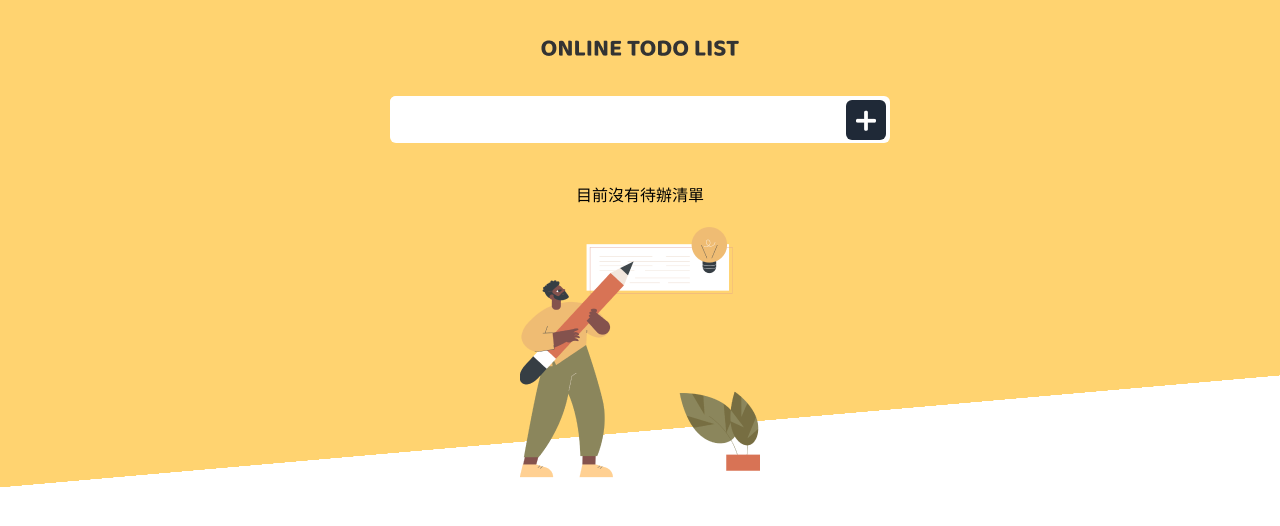
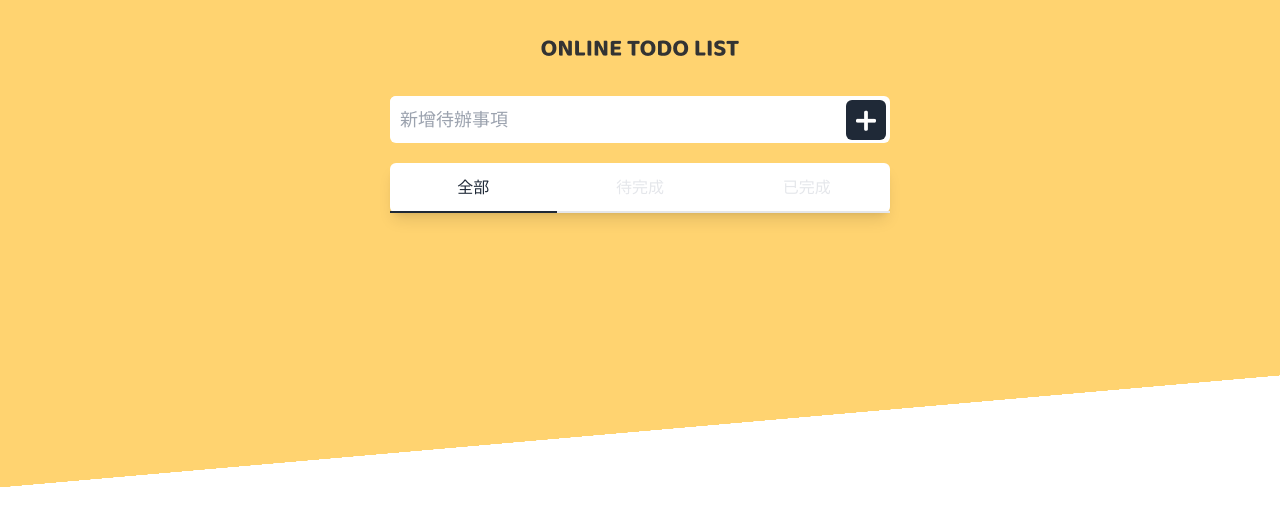
Before and after one commit to justin3737/ng-todolist, an Angular app: page / in a window 1280 px wide. Shown: the top 526 px of the page. Built offline with nearby package versions, Linux system fonts and the light colour scheme.

Commit message:
add tabs

```diff
--- a/src/app/app.component.html
+++ b/src/app/app.component.html
@@ -3,18 +3,41 @@
 </div>
 <div class="h-[520px] mx-auto w-[500px] xs:w-[90%]">
   <div class="flex w-full h-[47px] bg-white rounded-md place-content-between content-center " >
-    <input type="text" #task class="w-[455px] h-[45px] rounded-md text-lg p-[10px]"/>
+    <input type="text" #task class="w-[455px] h-[45px] rounded-md text-lg p-[10px]"
+      placeholder="新增待辦事項"/>
     <button type="button" (click)="addItem(task.value)"
       class="bg-gray-800 w-[40px] h-[40px] m-[4px] rounded-md">
       <img src="../assets/icon_add.png" class="m-auto"/>
     </button>
   </div>
   <div class="w-full h-fll mt-[20px]">
-    <div *ngIf="list.length === 0">
+    <div *ngIf="list.length !== 0">
       <div class="text-center py-[20px]">目前沒有待辦清單</div>
       <img class="block mx-auto pb-[30px]" src="../assets/bg_empty.png">
     </div>
-    <div *ngIf="list.length !== 0" class="bg-white shadow-lg rounded-md">
+    <div *ngIf="list.length === 0" class="bg-white shadow-lg rounded-md">
+      <div class="flex">
+        <div class="w-1/3 flex">
+          <button
+            class="w-full h-[50px] text-center border-b-2 border-solid border-b-gray-800
+            text-gray-800">
+            全部</button>
+        </div>
+        <div class="w-1/3 flex">
+          <button
+            class="w-full h-[50px] text-center border-b-2 border-solid border-b-gray-200
+            focus:border-b-gray-800 active:border-b-gray-800
+            text-gray-200 focus:text-gray-800 active:text-gray-800">
+          待完成</button>
+        </div>
+        <div class="w-1/3 flex">
+          <button
+            class="w-full h-[50px] text-center border-b-2 border-solid border-b-gray-200
+            focus:border-b-gray-800 active:border-b-gray-800
+            text-gray-200 focus:text-gray-800 active:text-gray-800">
+          已完成</button>
+        </div>
+      </div>
       <ul>
         <li *ngFor="let item of list">
           {{item.name}}
--- a/src/app/app.component.ts
+++ b/src/app/app.component.ts
@@ -7,6 +7,11 @@ import { v4 as uuidv4 } from 'uuid';
   styleUrls: ['./app.component.css']
 })
 export class AppComponent {
+  ngOnInit() {
+    document
+      .querySelectorAll<HTMLElement>('.def-btn')
+      .forEach(node => node.click())
+  }
   list:any[]=[];
 
   addItem(item:string){
--- a/src/styles.css
+++ b/src/styles.css
@@ -5,4 +5,5 @@
 
 body {
   background: linear-gradient(175deg, #FFD370 5.12%, #FFD370 53.33%, #FFD370 53.44%, #FFFFFF 53.45%, #FFFFFF 94.32%);
+  font-family: "Noto Sans", sans-serif;
 }
```
